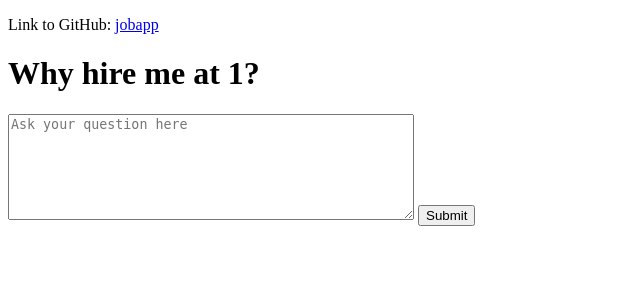
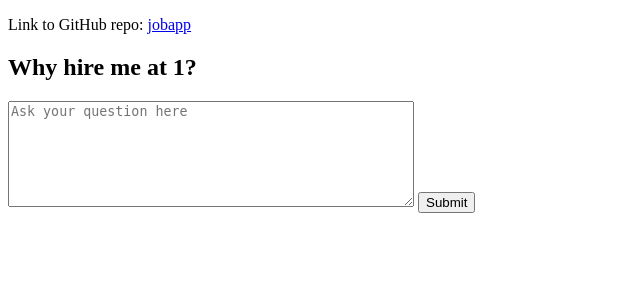
Before and after one commit to snedeneige/jobapp, a Flask app: page /1 in a window 1280 px wide. Shown: the top 300 px of the page, without its empty margins (0-640 px from the left). Run offline with Flask 3, Linux system fonts and the light colour scheme.

Commit message:
Update index.html to clarify GitHub link and change heading level for better structure

```diff
--- a/templates/index.html
+++ b/templates/index.html
@@ -22,8 +22,8 @@
   </style>
 </head>
 <body>
-  <p>Link to GitHub: <a href="https://github.com/snedeneige/jobapp" target="_blank">jobapp</a></p>
-  <h1>Why hire me at {{ company }}?</h1>
+  <p>Link to GitHub repo: <a href="https://github.com/snedeneige/jobapp" target="_blank">jobapp</a></p>
+  <h2>Why hire me at {{ company }}?</h2>
   <form id="question-form">
     <textarea id="question" name="question" placeholder="Ask your question here" required style="width:400px; height:100px;"></textarea>
     <button type="submit">Submit</button>
```
